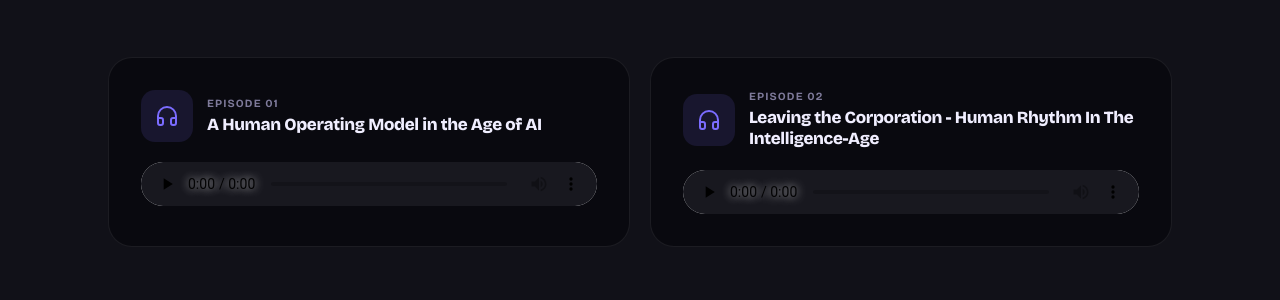
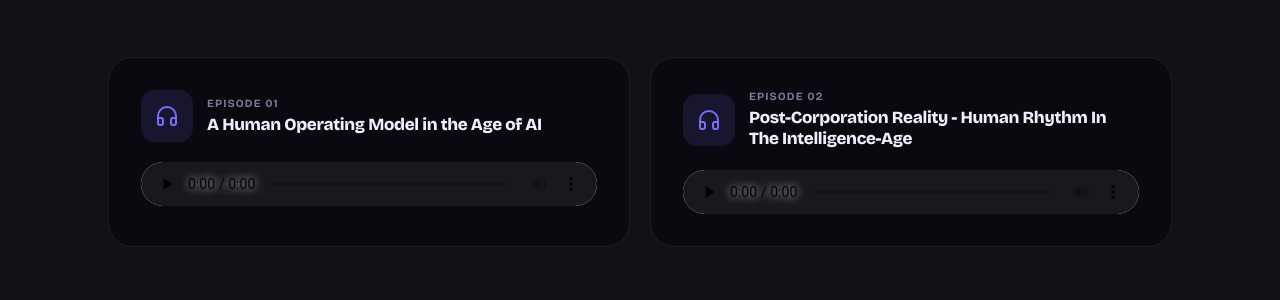
Before and after one commit to selfdriven-foundation/selfdriven-you, a Jekyll site: the page built from docs/index.html, in a window 1280 px wide and 900 px high, scrolled down 6170 px. Shown: the part 357-657 px from the top of the window. Built offline with Jekyll 4.4.1, drawn with Linux system fonts in a browser that asks for light colours.

Commit message:
Update index.html

```diff
--- a/docs/index.html
+++ b/docs/index.html
@@ -1084,7 +1084,7 @@ footer { padding:48px 48px 34px;border-top:1px solid var(--border);display:flex;
           </div>
           <div>
             <div class="podcast-label">Episode 02 </div>
-            <div class="podcast-title">Leaving the Corporation - Human Rhythm In The Intelligence-Age</div>
+            <div class="podcast-title">Post-Corporation Reality - Human Rhythm In The Intelligence-Age</div>
           </div>
         </div>
         <div class="podcast-player">
```
